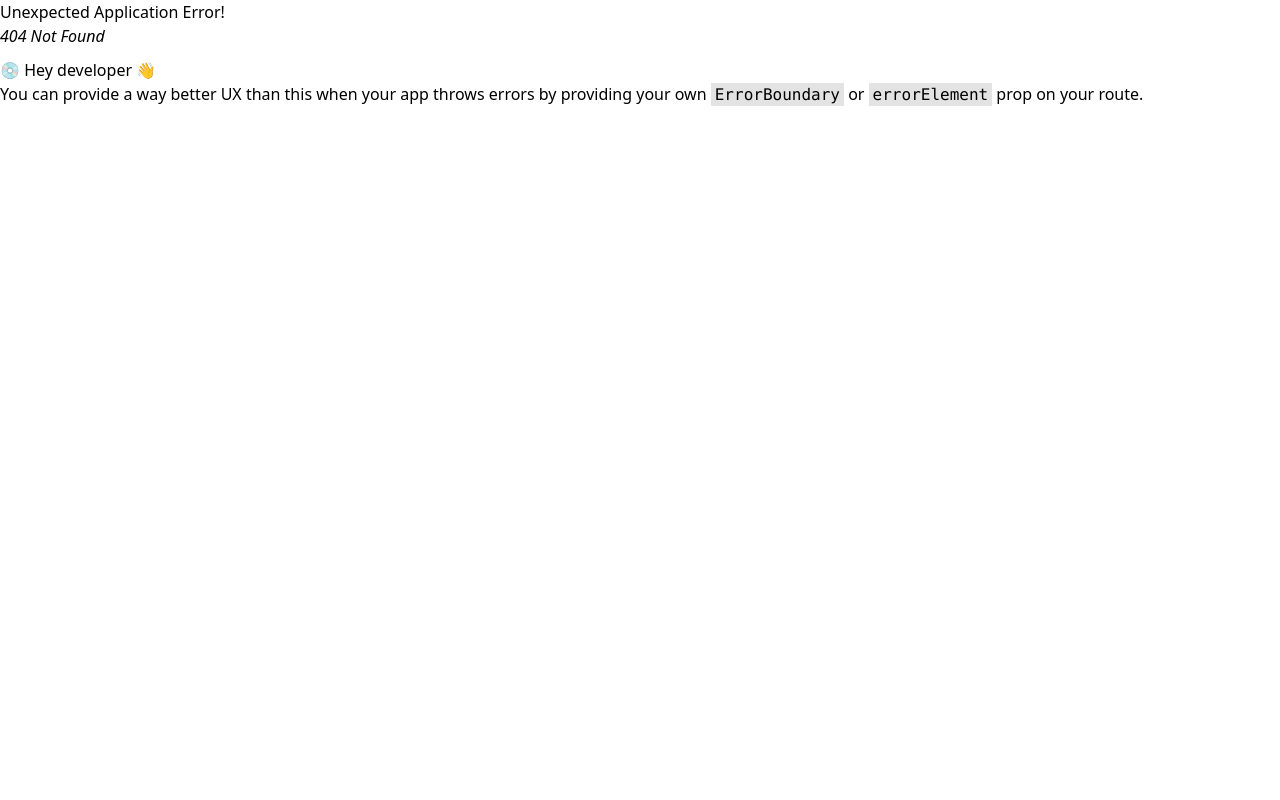
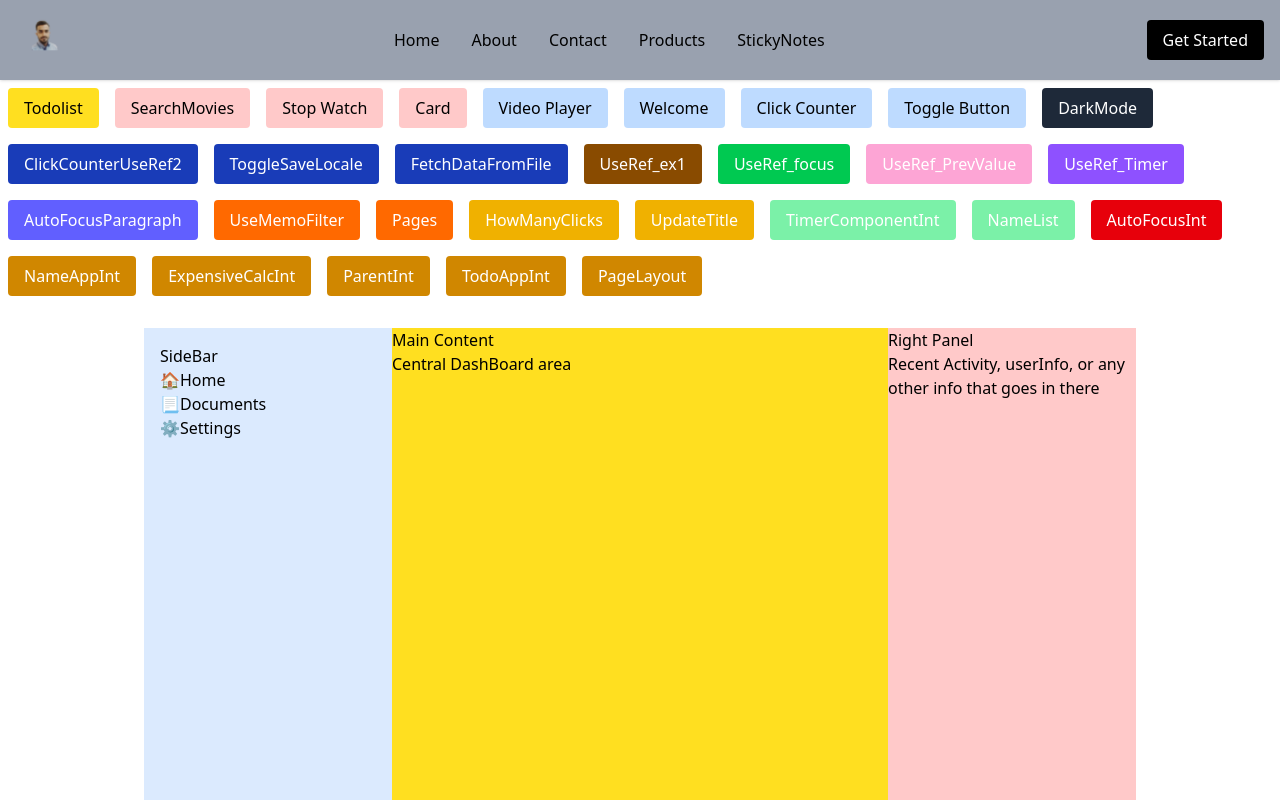
Before and after one commit to Shafee-ee/consoleStatements, a React (Vite) app in the folder my-react-app/: page /PageLayout in a window 1280 px wide. Before the commit this address had no page. Shown: the top 800 px of the page. Built offline with nearby package versions, Linux system fonts and the light colour scheme.

Commit message:
practice

```diff
--- a/my-react-app/src/App.jsx
+++ b/my-react-app/src/App.jsx
@@ -63,7 +63,8 @@ import AutoFocusInt from './components/AutoFocusInt';
 import NameAppInt from './components/NameAppInt';
 import ExpensiveCalc from './components/ExpensiveCalc';
 import ParentInt from './components/ParentInt';
-import TodoAppInt from './components/TodoAppInt.jsx'
+import TodoAppInt from './components/TodoAppInt';
+import PageLayout from './components/PageLayout'
 
 function App() {
 
@@ -82,6 +83,7 @@ function App() {
       {
         element: <AppLayout />,
         children: [
+          { path: "PageLayout", element: <PageLayout /> },
           { path: "TodoAppInt", element: <TodoAppInt /> },
           { path: "ParentInt", element: <ParentInt /> },
           { path: "ExpensiveCalc", element: <ExpensiveCalc /> },
--- /dev/null
+++ b/my-react-app/src/components/MainContent.jsx
@@ -0,0 +1,12 @@
+import React from 'react'
+
+const MainContent = () => {
+    return (
+        <div className='bg-yellow-300 w-full md:w-2/4'>
+            <h1>Main Content</h1>
+            <p>Central DashBoard area</p>
+        </div>
+    )
+}
+
+export default MainContent
--- a/my-react-app/src/components/Navbar.jsx
+++ b/my-react-app/src/components/Navbar.jsx
@@ -46,6 +46,8 @@ const Navbar = () => {
             <button className='py-2 px-4 bg-yellow-600 rounded text-white my-2 mx-2'><Link to="/ExpensiveCalc">ExpensiveCalcInt </Link></button>
             <button className='py-2 px-4 bg-yellow-600 rounded text-white my-2 mx-2'><Link to="/ParentInt">ParentInt </Link></button>
             <button className='py-2 px-4 bg-yellow-600 rounded text-white my-2 mx-2'><Link to="/TodoAppInt">TodoAppInt </Link></button>
+            <button className='py-2 px-4 bg-yellow-600 rounded text-white my-2 mx-2'><Link to="/PageLayout">PageLayout </Link></button>
+
 
         </div >
     )
--- /dev/null
+++ b/my-react-app/src/components/PageLayout.jsx
@@ -0,0 +1,23 @@
+import React, { useState } from 'react'
+import Sidebar from './Sidebar'
+import MainContent from './MainContent'
+import RightPanel from './RightPanel'
+
+const PageLayout = () => {
+    const [showSidebar, setShowSidebar] = useState(true);
+    return (
+        <div className='flex flex-col min-h-screen md:flex-row'>
+            <button
+                className='bg-blue-500 text-white px-4 py-2 md:hidden'
+                onClick={() => setShowSidebar(prev => !prev)}
+            >
+                {showSidebar ? 'Hide SideBar' : 'Show Sidebar'}
+            </button>
+            {showSidebar && <Sidebar />}
+            <MainContent />
+            <RightPanel />
+        </div>
+    )
+}
+
+export default PageLayout
--- /dev/null
+++ b/my-react-app/src/components/RightPanel.jsx
@@ -0,0 +1,12 @@
+import React from 'react'
+
+const RightPanel = () => {
+    return (
+        <div className=' bg-red-200 w-full md:w-1/4'>
+            <h2>Right Panel</h2>
+            <p>Recent Activity, userInfo, or any other info that goes in there</p>
+        </div>
+    )
+}
+
+export default RightPanel
--- /dev/null
+++ b/my-react-app/src/components/Sidebar.jsx
@@ -0,0 +1,16 @@
+import React from 'react'
+
+const Sidebar = () => {
+    return (
+        <div className='bg-blue-100 w-full md:w-1/4 p-4 '>
+            <h2>SideBar</h2>
+            <ul>
+                <li> 🏠Home</li>
+                <li> 📃Documents</li>
+                <li> ⚙️Settings</li>
+            </ul>
+        </div>
+    )
+}
+
+export default Sidebar
```
